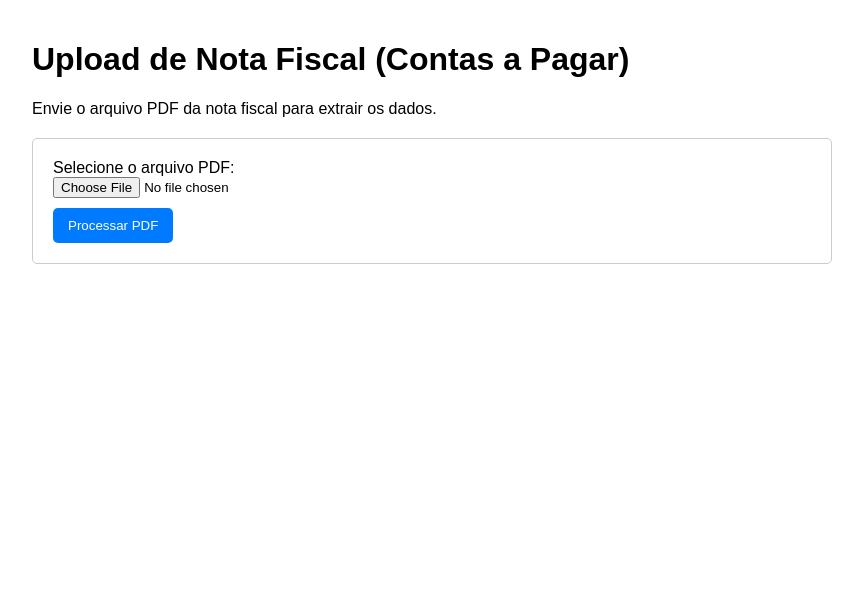
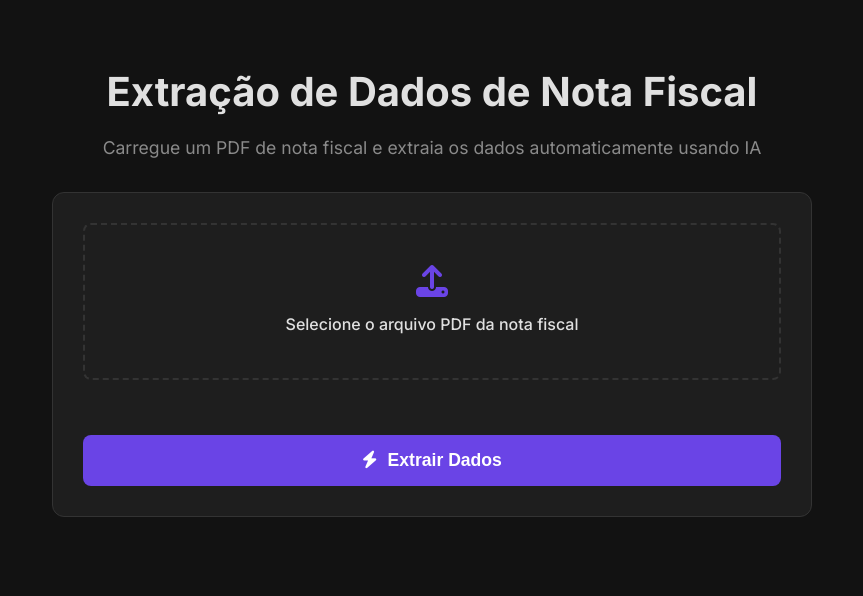
Before and after one commit to M4chado/Processador_NFE, a Flask app: page / in a window 1280 px wide. Shown: the top 596 px of the page, without its empty margins (208-1071 px from the left). Run offline with Flask 3, Linux system fonts and the light colour scheme; some libraries are stand-ins or nearby versions.

Commit message:
estilizado

````diff
--- a/app.py
+++ b/app.py
@@ -1,24 +1,31 @@
 import os
 import fitz  # PyMuPDF
 import json
-from flask import Flask, render_template, request, redirect, url_for
+from flask import Flask, render_template, request
 import google.generativeai as genai
 from dotenv import load_dotenv
 
+# Carrega as variáveis de ambiente do arquivo .env (sua chave de API)
 load_dotenv()
 
+# Inicializa a aplicação Flask
+app = Flask(__name__)
+
+# Configura a API do Google Gemini com a chave do arquivo .env
 try:
-    genai.configure(api_key=os.getenv("GEMINI_API_KEY"))
+    api_key = os.getenv("GEMINI_API_KEY")
+    if not api_key:
+        raise ValueError("A chave GEMINI_API_KEY não foi encontrada no arquivo .env")
+    genai.configure(api_key=api_key)
 except Exception as e:
-    print(f"Erro ao configurar a API do Gemini. Verifique sua chave no arquivo .env. Erro: {e}")
+    print(f"Erro fatal ao configurar a API do Gemini: {e}")
     exit()
 
-app = Flask(__name__)
-
-def extrair_texto_de_pdf(pdf_file):
-    """Extrai o texto de um arquivo PDF."""
+def extrair_texto_de_pdf(pdf_file_stream):
+    """Extrai o texto de um stream de arquivo PDF."""
     try:
-        documento = fitz.open(stream=pdf_file.read(), filetype="pdf")
+        # Abre o arquivo PDF diretamente do stream em memória
+        documento = fitz.open(stream=pdf_file_stream.read(), filetype="pdf")
         texto_completo = ""
         for pagina in documento:
             texto_completo += pagina.get_text()
@@ -28,16 +35,15 @@ def extrair_texto_de_pdf(pdf_file):
         return None
 
 def extrair_dados_com_llm(texto_da_nota):
-    """
-    Envia o texto para o Gemini e pede para extrair os dados na nova estrutura JSON.
-    ESTA É A FUNÇÃO QUE FOI ALTERADA.
-    """
+    """Envia o texto para o Gemini e pede para extrair os dados na estrutura JSON definida."""
 
-    generation_config = {"temperature": 0.1} # Temperatura baixa para menos "criatividade" e mais precisão
+    # Configurações do modelo para respostas mais precisas e menos "criativas"
+    generation_config = {"temperature": 0.1}
 
-    model = genai.GenerativeModel(model_name="gemini-1.5-flash", generation_config=generation_config) # Usando o Flash que é rápido e eficiente
+    # Usando o modelo Flash, que é rápido e eficiente para tarefas de extração
+    model = genai.GenerativeModel(model_name="gemini-1.5-flash", generation_config=generation_config)
 
-    # --- INÍCIO DA MUDANÇA CRÍTICA: O NOVO PROMPT ---
+    # O prompt é a parte mais importante. Ele define o "contrato" com a IA.
     prompt = f"""
     Sua tarefa é ser um especialista em extração de dados de notas fiscais.
     Analise o texto da nota fiscal abaixo e retorne um objeto JSON VÁLIDO contendo os campos especificados.
@@ -80,7 +86,6 @@ def extrair_dados_com_llm(texto_da_nota):
     {texto_da_nota}
     ---
     """
-    # --- FIM DA MUDANÇA CRÍTICA ---
 
     try:
         response = model.generate_content(prompt)
@@ -89,38 +94,55 @@ def extrair_dados_com_llm(texto_da_nota):
         print(f"Erro ao chamar a API do Gemini: {e}")
         return None
 
-# Nenhuma mudança daqui para baixo
+# Rota principal que exibe a página de upload pela primeira vez
 @app.route('/')
 def index():
-    return render_template('index.html')
+    # Na primeira carga da página, não há resultados, então passamos None.
+    return render_template('index.html', resultado_json=None, dados_formatados=None)
 
+# Rota que recebe o arquivo, processa e exibe o resultado na mesma página
 @app.route('/upload', methods=['POST'])
 def upload_file():
+    # Verifica se um arquivo foi enviado na requisição
     if 'pdf_file' not in request.files:
-        return redirect(url_for('index'))
+        return render_template('index.html', resultado_json=None, dados_formatados=None)
 
     file = request.files['pdf_file']
 
-    if file.filename == '' or not file.filename.endswith('.pdf'):
-        return redirect(url_for('index'))
+    # Verifica se o nome do arquivo é válido e se é um PDF
+    if file.filename == '' or not file.filename.lower().endswith('.pdf'):
+        return render_template('index.html', resultado_json=None, dados_formatados=None)
 
+    # 1. Extrai o texto do PDF
     texto_pdf = extrair_texto_de_pdf(file)
     if not texto_pdf:
         return "Erro: Não foi possível ler o texto do PDF.", 400
 
+    # 2. Envia o texto para o LLM (Gemini)
     json_extraido_str = extrair_dados_com_llm(texto_pdf)
     if not json_extraido_str:
         return "Erro: Falha na comunicação com a API do Gemini.", 500
 
+    # 3. Limpa e processa a resposta JSON do modelo
+    # Remove possíveis blocos de markdown que a IA possa adicionar
     clean_json_str = json_extraido_str.strip().replace("```json", "").replace("```", "").strip()
 
+    dados_json = None
+    json_formatado_para_exibicao = f"O modelo não retornou um JSON válido. Resposta recebida:\n\n{clean_json_str}"
+
     try:
+        # Converte a string JSON em um objeto Python (dicionário)
         dados_json = json.loads(clean_json_str)
-        json_formatado = json.dumps(dados_json, indent=4, ensure_ascii=False)
+        # Converte o objeto Python de volta para uma string JSON formatada para exibição
+        json_formatado_para_exibicao = json.dumps(dados_json, indent=4, ensure_ascii=False)
     except json.JSONDecodeError:
-        json_formatado = f"O modelo não retornou um JSON válido. Resposta recebida:\n\n{clean_json_str}"
+        # Se houver um erro na conversão, a mensagem de erro já está na variável
+        pass
 
-    return render_template('resultado.html', resultado_json=json_formatado)
+    # 4. Renderiza a página 'index.html' novamente, agora com os dados do resultado
+    # Passamos o JSON formatado (para a aba JSON) e o objeto Python (para a aba de Visualização)
+    return render_template('index.html', resultado_json=json_formatado_para_exibicao, dados_formatados=dados_json)
 
+# Inicia o servidor de desenvolvimento do Flask
 if __name__ == '__main__':
     app.run(debug=True)
--- /dev/null
+++ b/static/css/style.css
@@ -0,0 +1,218 @@
+/* Importando uma fonte moderna do Google Fonts */
+@import url('https://fonts.googleapis.com/css2?family=Inter:wght@400;500;600;700&display=swap');
+
+/* Variáveis de cores para facilitar a customização */
+:root {
+    --bg-color: #121212;
+    --card-color: #1E1E1E;
+    --primary-color: #6A44E6;
+    --text-color: #E0E0E0;
+    --text-muted: #8A8A8A;
+    --border-color: #333333;
+    --json-key: #9CDCFE;
+    --json-string: #CE9178;
+    --json-number: #B5CEA8;
+}
+
+* {
+    box-sizing: border-box;
+    margin: 0;
+    padding: 0;
+}
+
+body {
+    font-family: 'Inter', sans-serif;
+    background-color: var(--bg-color);
+    color: var(--text-color);
+    line-height: 1.6;
+}
+
+.container {
+    max-width: 800px;
+    margin: 40px auto;
+    padding: 20px;
+}
+
+header {
+    text-align: center;
+    margin-bottom: 30px;
+}
+
+header h1 {
+    font-size: 2.5rem;
+    margin-bottom: 10px;
+}
+
+header p {
+    color: var(--text-muted);
+    font-size: 1.1rem;
+}
+
+.card {
+    background-color: var(--card-color);
+    border: 1px solid var(--border-color);
+    border-radius: 12px;
+    padding: 30px;
+    margin-bottom: 20px;
+}
+
+/* Estilo do Formulário de Upload */
+.upload-form input[type="file"] {
+    display: none; /* Escondemos o input padrão */
+}
+
+.file-upload-label {
+    display: block;
+    border: 2px dashed var(--border-color);
+    border-radius: 8px;
+    padding: 40px;
+    text-align: center;
+    cursor: pointer;
+    transition: background-color 0.3s, border-color 0.3s;
+}
+
+.file-upload-label:hover {
+    background-color: rgba(255, 255, 255, 0.05);
+    border-color: var(--primary-color);
+}
+
+.file-upload-label i {
+    font-size: 2rem;
+    color: var(--primary-color);
+    margin-bottom: 15px;
+    display: block;
+}
+
+.file-upload-label span {
+    font-weight: 500;
+}
+
+.file-name-display {
+    text-align: center;
+    margin-top: 15px;
+    color: var(--text-muted);
+    min-height: 20px; /* Evita que o layout pule */
+}
+
+.btn-submit {
+    display: flex;
+    align-items: center;
+    justify-content: center;
+    width: 100%;
+    background-color: var(--primary-color);
+    color: white;
+    font-size: 1.1rem;
+    font-weight: 600;
+    border: none;
+    border-radius: 8px;
+    padding: 15px;
+    cursor: pointer;
+    margin-top: 20px;
+    transition: background-color 0.3s;
+}
+
+.btn-submit:hover {
+    background-color: #5838c0;
+}
+
+.btn-submit i {
+    margin-right: 10px;
+}
+
+/* Estilo da Seção de Resultados */
+.result-card h2 {
+    margin-bottom: 20px;
+    font-size: 1.8rem;
+}
+
+.tabs {
+    display: flex;
+    background-color: var(--bg-color);
+    border-radius: 8px;
+    padding: 5px;
+    margin-bottom: 20px;
+}
+
+.tab-btn {
+    flex: 1;
+    padding: 10px;
+    background-color: transparent;
+    border: none;
+    color: var(--text-muted);
+    font-size: 1rem;
+    font-weight: 500;
+    cursor: pointer;
+    border-radius: 6px;
+    transition: background-color 0.3s, color 0.3s;
+}
+
+.tab-btn.active {
+    background-color: var(--card-color);
+    color: var(--text-color);
+}
+
+.tab-content {
+    display: none;
+}
+
+.tab-content.active {
+    display: block;
+}
+
+.json-header {
+    display: flex;
+    justify-content: space-between;
+    align-items: center;
+    margin-bottom: 15px;
+}
+
+.copy-btn {
+    background-color: var(--border-color);
+    border: none;
+    color: var(--text-color);
+    padding: 8px 12px;
+    border-radius: 6px;
+    cursor: pointer;
+    font-weight: 500;
+    display: flex;
+    align-items: center;
+}
+
+.copy-btn i {
+    margin-right: 8px;
+}
+
+pre {
+    background-color: var(--bg-color);
+    padding: 20px;
+    border-radius: 8px;
+    white-space: pre-wrap;
+    word-wrap: break-word;
+    max-height: 400px;
+    overflow-y: auto;
+    border: 1px solid var(--border-color);
+}
+
+.json-footer {
+    font-size: 0.9rem;
+    color: var(--text-muted);
+    margin-top: 15px;
+    text-align: center;
+}
+
+.formatted-data .data-group {
+    background-color: var(--bg-color);
+    padding: 15px;
+    border-radius: 8px;
+    margin-bottom: 15px;
+    border-left: 3px solid var(--primary-color);
+}
+
+.formatted-data h4 {
+    margin-bottom: 10px;
+    color: var(--primary-color);
+}
+
+.formatted-data p {
+    margin-bottom: 5px;
+}
--- a/templates/index.html
+++ b/templates/index.html
@@ -2,22 +2,130 @@
 <html lang="pt-br">
 <head>
     <meta charset="UTF-8">
-    <title>Processador de Notas Fiscais</title>
-    <style>
-        body { font-family: sans-serif; max-width: 800px; margin: auto; padding: 20px; }
-        form { margin-top: 20px; border: 1px solid #ccc; padding: 20px; border-radius: 5px; }
-        input[type="file"] { display: block; margin-bottom: 10px; }
-        input[type="submit"] { background-color: #007bff; color: white; border: none; padding: 10px 15px; cursor: pointer; border-radius: 5px;}
-    </style>
+    <meta name="viewport" content="width=device-width, initial-scale=1.0">
+    <title>Extração de Dados de Nota Fiscal</title>
+    <link rel="stylesheet" href="{{ url_for('static', filename='css/style.css') }}">
+    <link rel="stylesheet" href="https://cdnjs.cloudflare.com/ajax/libs/font-awesome/6.5.2/css/all.min.css">
 </head>
 <body>
-    <h1>Upload de Nota Fiscal (Contas a Pagar)</h1>
-    <p>Envie o arquivo PDF da nota fiscal para extrair os dados.</p>
 
-    <form action="/upload" method="post" enctype="multipart/form-data">
-        <label for="pdf_file">Selecione o arquivo PDF:</label>
-        <input type="file" name="pdf_file" id="pdf_file" accept=".pdf" required>
-        <input type="submit" value="Processar PDF">
-    </form>
+    <div class="container">
+        <header>
+            <h1>Extração de Dados de Nota Fiscal</h1>
+            <p>Carregue um PDF de nota fiscal e extraia os dados automaticamente usando IA</p>
+        </header>
+
+        <div class="card">
+            <form action="/upload" method="post" enctype="multipart/form-data" class="upload-form">
+                <label for="pdf_file" class="file-upload-label">
+                    <i class="fa-solid fa-upload"></i>
+                    <span>Selecione o arquivo PDF da nota fiscal</span>
+                </label>
+                <input type="file" name="pdf_file" id="pdf_file" accept=".pdf" required>
+                <div id="file-name-display" class="file-name-display"></div>
+                <button type="submit" class="btn-submit">
+                    <i class="fa-solid fa-bolt"></i>
+                    Extrair Dados
+                </button>
+            </form>
+        </div>
+
+        {% if resultado_json %}
+        <div class="card result-card">
+            <h2>Dados Extraídos</h2>
+            <div class="tabs">
+                <button class="tab-btn active" data-tab="json">JSON</button>
+                <button class="tab-btn" data-tab="formatado">Visualização Formatada</button>
+            </div>
+
+            <div id="json" class="tab-content active">
+                <div class="json-header">
+                    <h3>Dados em JSON</h3>
+                    <button id="copy-btn" class="copy-btn">
+                        <i class="fa-solid fa-copy"></i>
+                        Copiar JSON
+                    </button>
+                </div>
+                <pre><code id="json-code">{{ resultado_json }}</code></pre>
+                <p class="json-footer">Este JSON contém todos os dados extraídos da nota fiscal e pode ser usado para integração com outros sistemas.</p>
+            </div>
+
+            <div id="formatado" class="tab-content">
+                <h3>Visualização dos Dados</h3>
+                <div class="formatted-data">
+                    {% if dados_formatados %}
+                        <div class="data-group">
+                            <h4>Fornecedor</h4>
+                            <p><strong>Razão Social:</strong> {{ dados_formatados.fornecedor.razao_social or 'N/A' }}</p>
+                            <p><strong>Nome Fantasia:</strong> {{ dados_formatados.fornecedor.nome_fantasia or 'N/A' }}</p>
+                            <p><strong>CNPJ:</strong> {{ dados_formatados.fornecedor.cnpj or 'N/A' }}</p>
+                        </div>
+                        <div class="data-group">
+                            <h4>Faturado</h4>
+                            <p><strong>Nome:</strong> {{ dados_formatados.faturado.nome_completo or 'N/A' }}</p>
+                            <p><strong>CPF/CNPJ:</strong> {{ dados_formatados.faturado.cpf_cnpj or 'N/A' }}</p>
+                        </div>
+                        <div class="data-group">
+                            <h4>Dados da Nota</h4>
+                            <p><strong>Número da NF:</strong> {{ dados_formatados.numero_nota_fiscal or 'N/A' }}</p>
+                            <p><strong>Data de Emissão:</strong> {{ dados_formatados.data_emissao or 'N/A' }}</p>
+                            <p><strong>Valor Total:</strong> R$ {{ "%.2f"|format(dados_formatados.valor_total|float) or 'N/A' }}</p>
+                        </div>
+                    {% else %}
+                        <p>Não foi possível formatar a visualização dos dados.</p>
+                    {% endif %}
+                </div>
+            </div>
+        </div>
+        {% endif %}
+
+    </div>
+
+    <script>
+        // Exibe o nome do arquivo selecionado
+        const pdfFileInput = document.getElementById('pdf_file');
+        const fileNameDisplay = document.getElementById('file-name-display');
+        pdfFileInput.addEventListener('change', () => {
+            if (pdfFileInput.files.length > 0) {
+                fileNameDisplay.textContent = `Arquivo selecionado: ${pdfFileInput.files[0].name}`;
+            } else {
+                fileNameDisplay.textContent = '';
+            }
+        });
+
+        // Lógica para copiar o JSON e para as abas
+        document.addEventListener('DOMContentLoaded', () => {
+            const copyBtn = document.getElementById('copy-btn');
+            if (copyBtn) {
+                copyBtn.addEventListener('click', () => {
+                    const jsonCode = document.getElementById('json-code').innerText;
+                    navigator.clipboard.writeText(jsonCode).then(() => {
+                        copyBtn.innerHTML = '<i class="fa-solid fa-check"></i> Copiado!';
+                        setTimeout(() => {
+                            copyBtn.innerHTML = '<i class="fa-solid fa-copy"></i> Copiar JSON';
+                        }, 2000);
+                    });
+                });
+            }
+
+            const tabBtns = document.querySelectorAll('.tab-btn');
+            const tabContents = document.querySelectorAll('.tab-content');
+            tabBtns.forEach(btn => {
+                btn.addEventListener('click', () => {
+                    tabBtns.forEach(b => b.classList.remove('active'));
+                    btn.classList.add('active');
+                    const tabId = btn.getAttribute('data-tab');
+                    tabContents.forEach(content => {
+                        if (content.id === tabId) {
+                            content.classList.add('active');
+                        } else {
+                            content.classList.remove('active');
+                        }
+                    });
+                });
+            });
+        });
+    </script>
+
 </body>
 </html>
````
